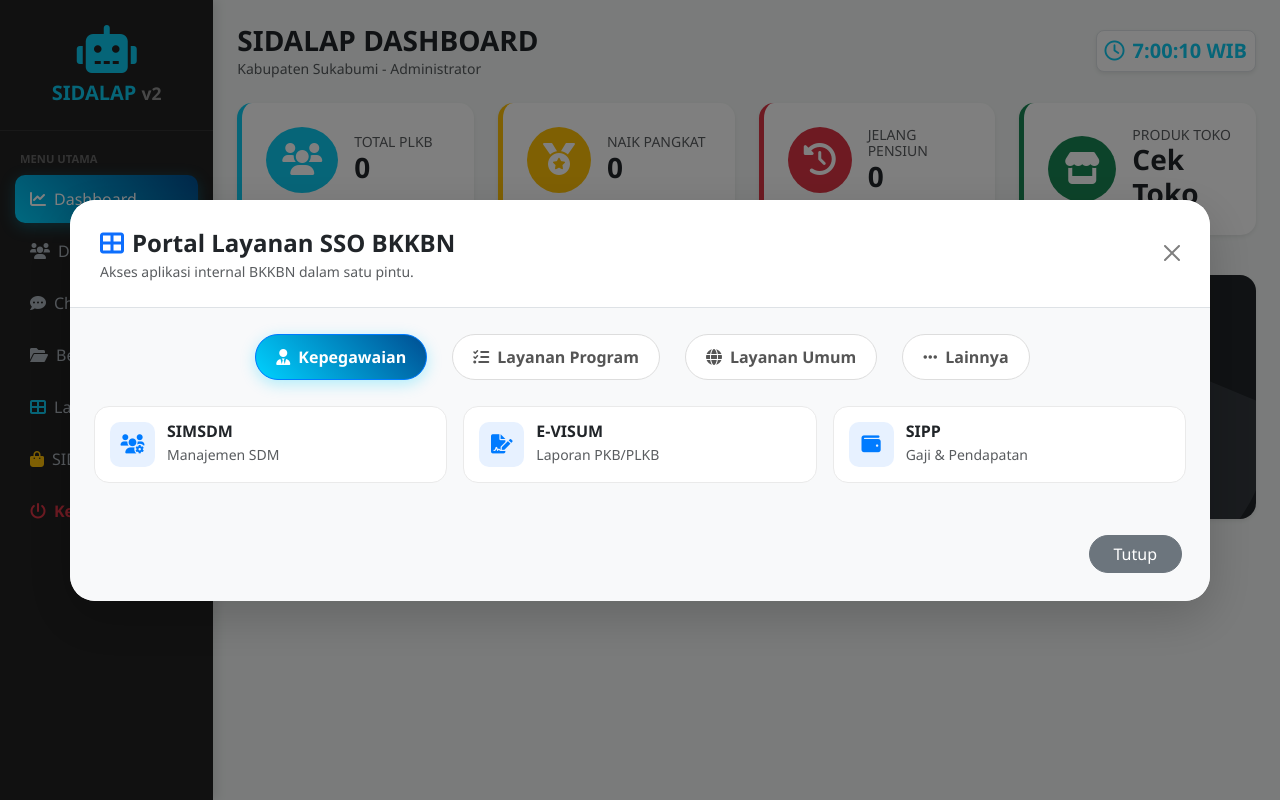
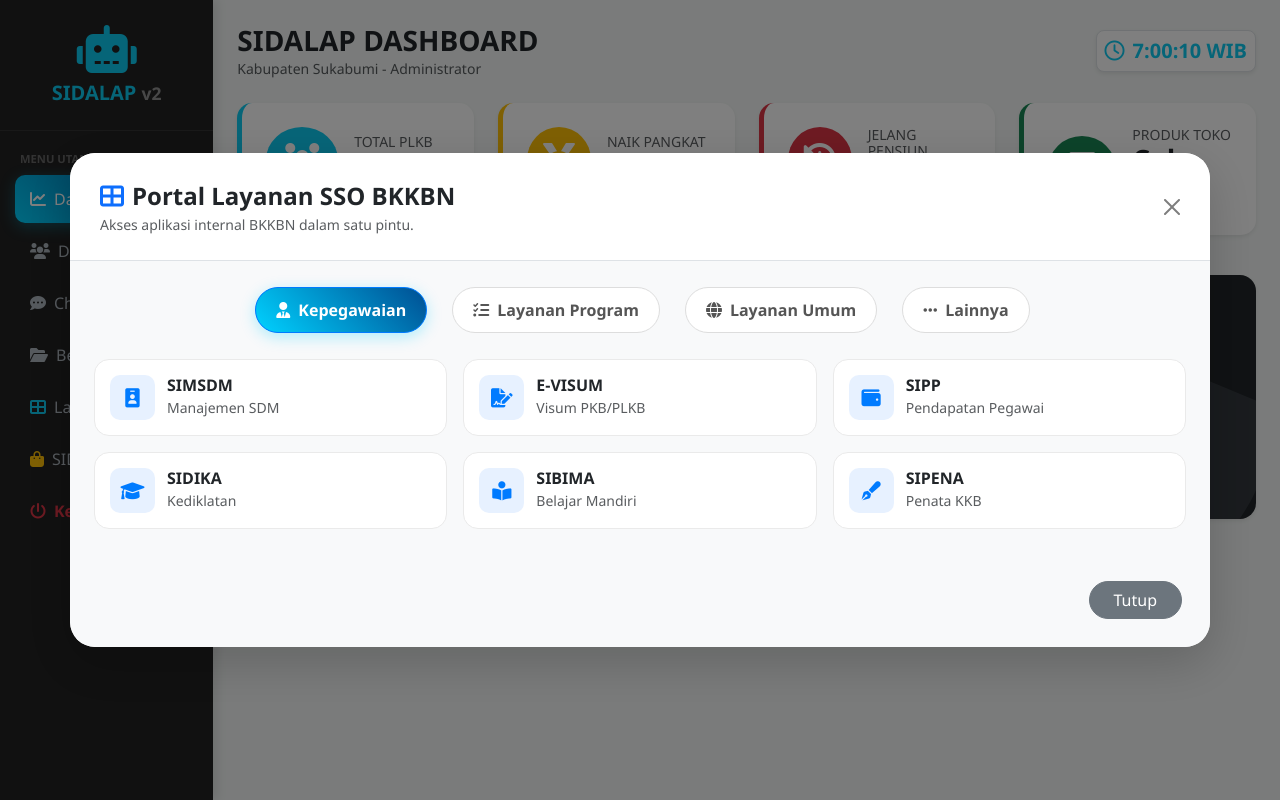
Before and after one commit to hamdanisaja007-star/HAMDANI, a Flask app: page /dashboard in a window 1280 px wide, after a click on "Layanan BKKBN". Run offline with Flask 3, Linux system fonts and the light colour scheme; the visitor is signed in with stand-in values (Sample User, id 1); parts of the project's set-up code (start-up, migrations or seed data) failed here and were passed over.

Commit message:
Update index.html

```diff
--- a/templates/index.html
+++ b/templates/index.html
@@ -211,26 +211,38 @@
                 <div class="tab-content">
                     <div class="tab-pane fade show active" id="pills-sdm">
                         <div class="row g-3">
-                            <div class="col-md-4"><a href="https://simsdm.bkkbn.go.id" target="_blank" class="layanan-box"><div class="layanan-icon bg-sdm"><i class="fas fa-users-cog"></i></div><div><h6 class="fw-bold mb-0">SIMSDM</h6><small class="text-muted">Manajemen SDM</small></div></a></div>
-                            <div class="col-md-4"><a href="https://visum.bkkbn.go.id" target="_blank" class="layanan-box"><div class="layanan-icon bg-sdm"><i class="fas fa-file-signature"></i></div><div><h6 class="fw-bold mb-0">E-VISUM</h6><small class="text-muted">Laporan PKB/PLKB</small></div></a></div>
-                            <div class="col-md-4"><a href="#" class="layanan-box"><div class="layanan-icon bg-sdm"><i class="fas fa-wallet"></i></div><div><h6 class="fw-bold mb-0">SIPP</h6><small class="text-muted">Gaji & Pendapatan</small></div></a></div>
+                            <div class="col-md-4"><a href="#" class="layanan-box"><div class="layanan-icon bg-sdm"><i class="fas fa-id-badge"></i></div><div><h6 class="fw-bold mb-0">SIMSDM</h6><small class="text-muted">Manajemen SDM</small></div></a></div>
+                            <div class="col-md-4"><a href="#" class="layanan-box"><div class="layanan-icon bg-sdm"><i class="fas fa-file-signature"></i></div><div><h6 class="fw-bold mb-0">E-VISUM</h6><small class="text-muted">Visum PKB/PLKB</small></div></a></div>
+                            <div class="col-md-4"><a href="#" class="layanan-box"><div class="layanan-icon bg-sdm"><i class="fas fa-wallet"></i></div><div><h6 class="fw-bold mb-0">SIPP</h6><small class="text-muted">Pendapatan Pegawai</small></div></a></div>
+                            <div class="col-md-4"><a href="#" class="layanan-box"><div class="layanan-icon bg-sdm"><i class="fas fa-graduation-cap"></i></div><div><h6 class="fw-bold mb-0">SIDIKA</h6><small class="text-muted">Kediklatan</small></div></a></div>
+                            <div class="col-md-4"><a href="#" class="layanan-box"><div class="layanan-icon bg-sdm"><i class="fas fa-book-reader"></i></div><div><h6 class="fw-bold mb-0">SIBIMA</h6><small class="text-muted">Belajar Mandiri</small></div></a></div>
+                            <div class="col-md-4"><a href="#" class="layanan-box"><div class="layanan-icon bg-sdm"><i class="fas fa-pen-fancy"></i></div><div><h6 class="fw-bold mb-0">SIPENA</h6><small class="text-muted">Penata KKB</small></div></a></div>
                         </div>
                     </div>
                     <div class="tab-pane fade" id="pills-program">
                         <div class="row g-3">
-                            <div class="col-md-4"><a href="https://newsiga-siga.bkkbn.go.id/" target="_blank" class="layanan-box"><div class="layanan-icon bg-prog"><i class="fas fa-database"></i></div><div><h6 class="fw-bold mb-0">NEW SIGA</h6><small class="text-muted">Data & Pelaporan</small></div></a></div>
-                            <div class="col-md-4"><a href="#" class="layanan-box"><div class="layanan-icon bg-prog"><i class="fas fa-home"></i></div><div><h6 class="fw-bold mb-0">KAMPUNG KB</h6><small class="text-muted">Keluarga Berkualitas</small></div></a></div>
+                            <div class="col-md-4"><a href="https://newsiga-siga.bkkbn.go.id/" target="_blank" class="layanan-box"><div class="layanan-icon bg-prog"><i class="fas fa-database"></i></div><div><h6 class="fw-bold mb-0">NEW SIGA</h6><small class="text-muted">Sistem Informasi Keluarga</small></div></a></div>
+                            <div class="col-md-4"><a href="#" class="layanan-box"><div class="layanan-icon bg-prog"><i class="fas fa-map-marked-alt"></i></div><div><h6 class="fw-bold mb-0">KAMPUNG KB</h6><small class="text-muted">Kampung Keluarga Berkualitas</small></div></a></div>
+                            <div class="col-md-4"><a href="#" class="layanan-box"><div class="layanan-icon bg-prog"><i class="fas fa-chart-pie"></i></div><div><h6 class="fw-bold mb-0">MORENA</h6><small class="text-muted">Monitoring DAK</small></div></a></div>
+                            <div class="col-md-4"><a href="#" class="layanan-box"><div class="layanan-icon bg-prog"><i class="fas fa-tasks"></i></div><div><h6 class="fw-bold mb-0">SiPPUJA</h6><small class="text-muted">Pengukuran Kinerja</small></div></a></div>
+                            <div class="col-md-4"><a href="#" class="layanan-box"><div class="layanan-icon bg-prog"><i class="fas fa-store-alt"></i></div><div><h6 class="fw-bold mb-0">SATYAGATRA</h6><small class="text-muted">Pelayanan Keluarga</small></div></a></div>
                         </div>
                     </div>
                     <div class="tab-pane fade" id="pills-umum">
                         <div class="row g-3">
-                            <div class="col-md-4"><a href="#" class="layanan-box"><div class="layanan-icon bg-umum"><i class="fas fa-shield-alt"></i></div><div><h6 class="fw-bold mb-0">SAKINA</h6><small class="text-muted">SuperApps BKKBN</small></div></a></div>
+                            <div class="col-md-4"><a href="#" class="layanan-box"><div class="layanan-icon bg-umum"><i class="fas fa-mobile-alt"></i></div><div><h6 class="fw-bold mb-0">SAKINA</h6><small class="text-muted">SuperApps Keluarga</small></div></a></div>
+                            <div class="col-md-4"><a href="#" class="layanan-box"><div class="layanan-icon bg-umum"><i class="fas fa-child"></i></div><div><h6 class="fw-bold mb-0">TAMASYA</h6><small class="text-muted">Taman Asuh Anak</small></div></a></div>
+                            <div class="col-md-4"><a href="#" class="layanan-box"><div class="layanan-icon bg-umum"><i class="fas fa-blind"></i></div><div><h6 class="fw-bold mb-0">SIDAYA</h6><small class="text-muted">Lanjut Usia Berdaya</small></div></a></div>
+                            <div class="col-md-4"><a href="#" class="layanan-box"><div class="layanan-icon bg-umum"><i class="fas fa-hand-holding-heart text-danger"></i></div><div><h6 class="fw-bold mb-0">GENTING</h6><small class="text-muted">Cegah Stunting</small></div></a></div>
+                            <div class="col-md-4"><a href="#" class="layanan-box"><div class="layanan-icon bg-umum"><i class="fas fa-bullhorn"></i></div><div><h6 class="fw-bold mb-0">MEDIA-KIE</h6><small class="text-muted">Media Promosi</small></div></a></div>
                         </div>
                     </div>
                     <div class="tab-pane fade" id="pills-lain">
                         <div class="row g-3">
-                            <div class="col-md-4"><a href="https://kinerja.bkn.go.id/login" target="_blank" class="layanan-box"><div class="layanan-icon bg-lain"><i class="fas fa-chart-line"></i></div><div><h6 class="fw-bold mb-0">E-KINERJA BKN</h6><small class="text-muted">Laporan SKP ASN</small></div></a></div>
-                            <div class="col-md-4"><a href="https://srikandi.arsip.go.id/" target="_blank" class="layanan-box"><div class="layanan-icon bg-lain"><i class="fas fa-archive"></i></div><div><h6 class="fw-bold mb-0">SRIKANDI</h6><small class="text-muted">Persuratan Digital</small></div></a></div>
+                            <div class="col-md-4"><a href="#" class="layanan-box"><div class="layanan-icon bg-lain"><i class="fas fa-calculator"></i></div><div><h6 class="fw-bold mb-0">CoreTax</h6><small class="text-muted">Sistem Administrasi Pajak</small></div></a></div>
+                            <div class="col-md-4"><a href="https://kinerja.bkn.go.id/login" target="_blank" class="layanan-box"><div class="layanan-icon bg-lain"><i class="fas fa-user-check text-warning"></i></div><div><h6 class="fw-bold mb-0">ASN Digital</h6><small class="text-muted">Layanan BKN</small></div></a></div>
+                            <div class="col-md-4"><a href="#" class="layanan-box"><div class="layanan-icon bg-lain"><i class="fas fa-university"></i></div><div><h6 class="fw-bold mb-0">TASPEN</h6><small class="text-muted">Asuransi Pegawai</small></div></a></div>
+                            <div class="col-md-4"><a href="https://srikandi.arsip.go.id/" target="_blank" class="layanan-box"><div class="layanan-icon bg-lain"><i class="fas fa-archive"></i></div><div><h6 class="fw-bold mb-0">SRIKANDI</h6><small class="text-muted">Kearsipan Digital</small></div></a></div>
                         </div>
                     </div>
                 </div>
```
